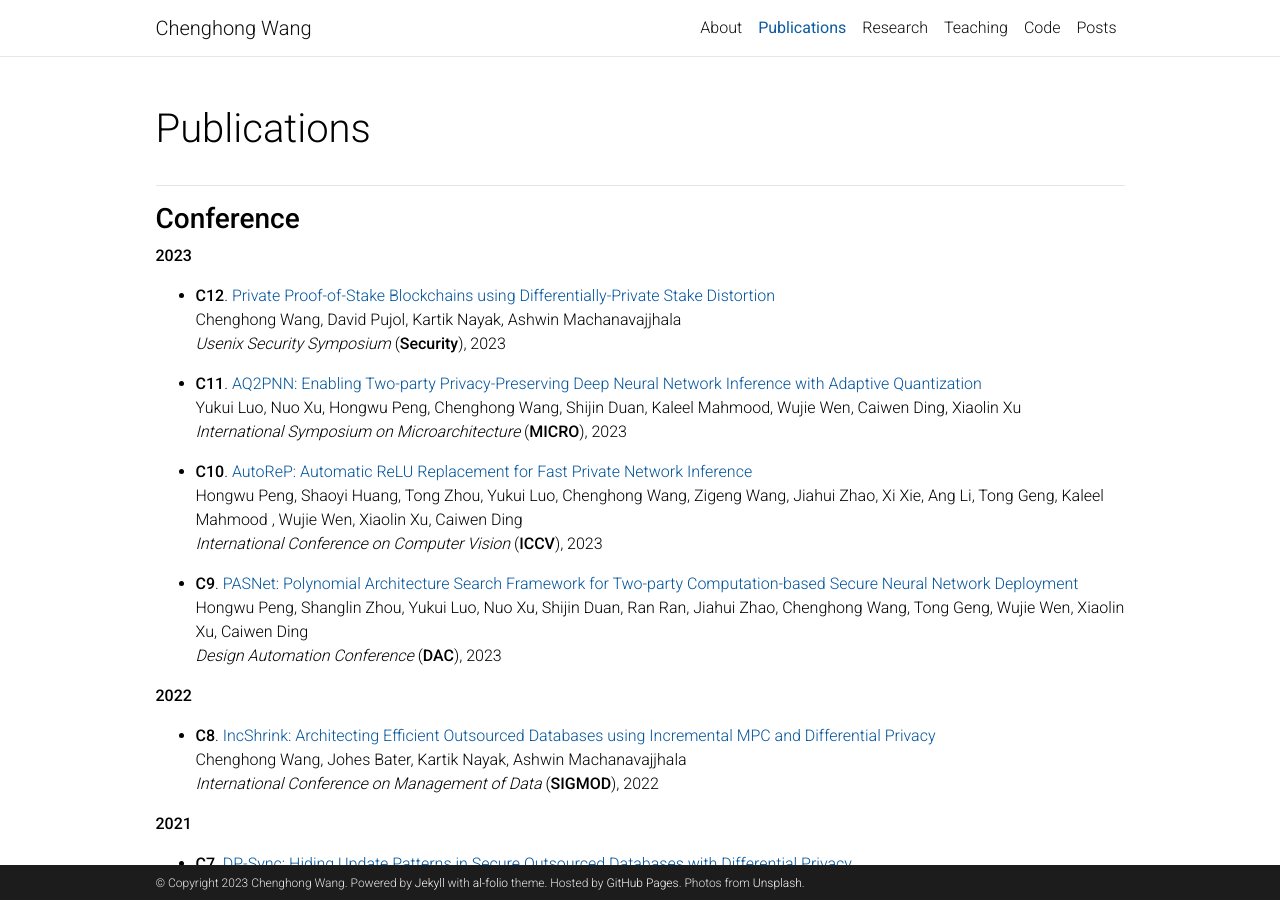
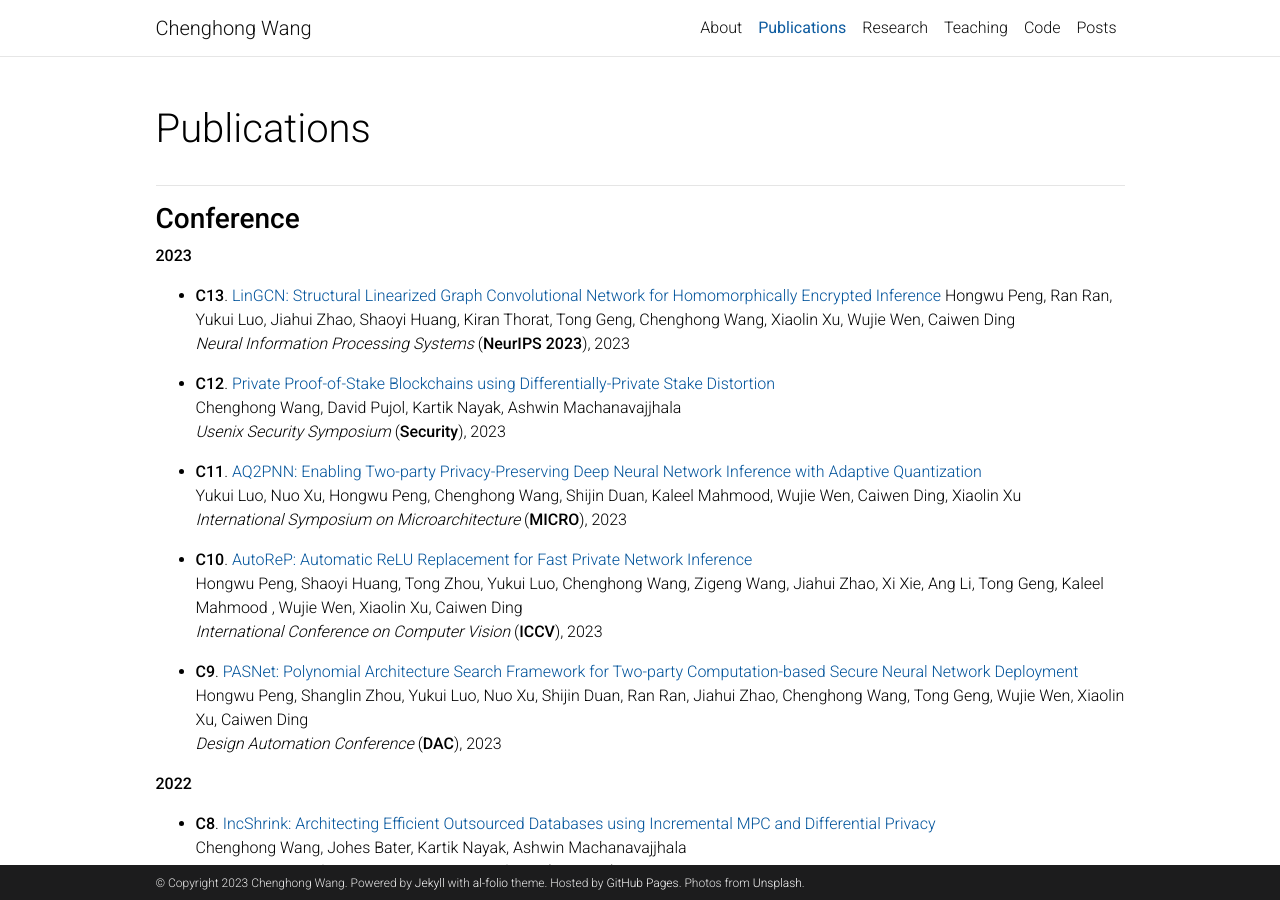
Before and after one commit to lovingmage/lovingmage.github.io, a Jekyll site: the page built from _pages/publications.md, in a window 1280 px wide and 900 px high. Built offline with Jekyll 4.4.1, drawn with Linux system fonts in a browser that asks for light colours; comment, search, counter and statistics services are not loaded; a style sheet for code colours, icons or effects is not loaded.

Commit message:
Update publications.md

```diff
--- a/_pages/publications.md
+++ b/_pages/publications.md
@@ -12,6 +12,10 @@ nav_order: 1
 
 ### **Conference**
 **2023**
+- **C13**. [LinGCN: Structural Linearized Graph Convolutional Network for Homomorphically Encrypted Inference](#)
+Hongwu Peng, Ran Ran, Yukui Luo, Jiahui Zhao, Shaoyi Huang, Kiran Thorat, Tong Geng, Chenghong Wang, Xiaolin Xu, Wujie Wen, Caiwen Ding\
+*Neural Information Processing Systems* (**NeurIPS 2023**), 2023
+
 - **C12**. [Private Proof-of-Stake Blockchains using Differentially-Private Stake Distortion](https://eprint.iacr.org/2023/787)\
 Chenghong Wang, David Pujol, Kartik Nayak, Ashwin Machanavajjhala\
 *Usenix Security Symposium* (**Security**), 2023
```
